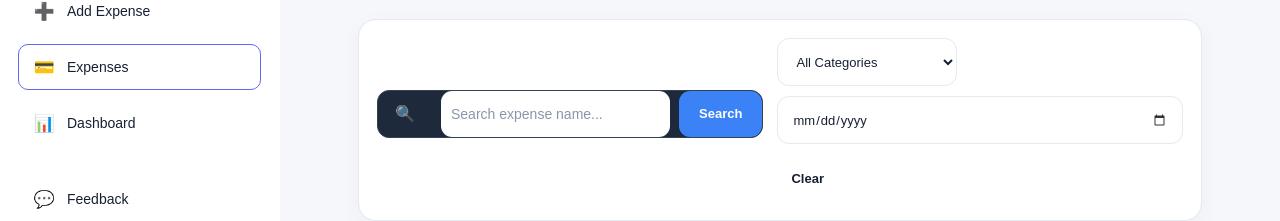
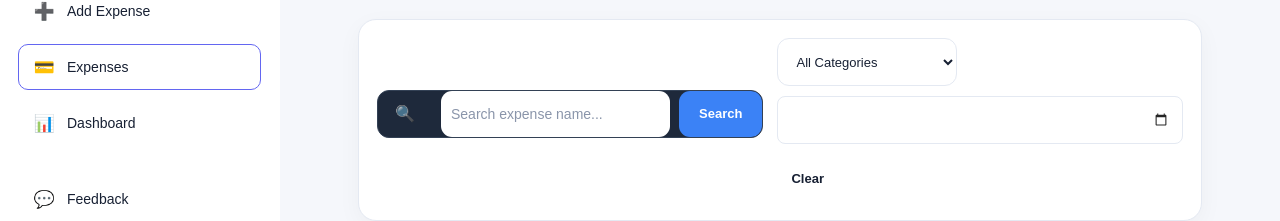
Before and after one commit to gitanasshaikh/tracktally-frontend, a React (Vite) app: page /expenses in a window 1280 px wide. Shown: the part 210-431 px from the top of the page. Built offline with nearby package versions, Linux system fonts and the light colour scheme; no server answers.

Commit message:
Fix expense list date filter UI

```diff
--- a/src/components/ExpenseList.jsx
+++ b/src/components/ExpenseList.jsx
@@ -455,7 +455,9 @@ function ExpenseList({ onEdit }) {
     return (
         <div className="expense-list-page">
 
-            {/* HEADER */}
+            {/* ========================================
+                HEADER
+            ======================================== */}
 
             <div className="expense-list-header">
 
@@ -486,7 +488,9 @@ function ExpenseList({ onEdit }) {
 
             </div>
 
-            {/* SEARCH + FILTERS */}
+            {/* ========================================
+                SEARCH + FILTERS
+            ======================================== */}
 
             <div className="expense-controls">
 
@@ -522,6 +526,10 @@ function ExpenseList({ onEdit }) {
 
                 <div className="expense-filters">
 
+                    {/* ========================================
+                        CATEGORY FILTER
+                    ======================================== */}
+
                     <select
                         value={category}
                         onChange={(e) =>
@@ -551,50 +559,36 @@ function ExpenseList({ onEdit }) {
                         </option>
                     </select>
 
-                    {/* DATE FILTER */}
-                    <div
-                        style={{
-                            position: "relative",
-                            width: "100%"
-                        }}
-                    >
+                 {/* ========================================
+                     DATE FILTER
+                 ======================================== */}
+
+                 <div className="expense-date-filter">
+
+                     {/* Custom date label */}
                      {!date && (
-                            <span
-                                style={{
-                                    position: "absolute",
-                                    left: "14px",
-                                    top: "50%",
-                                    transform:
-                                        "translateY(-50%)",
-                                    color: "#9ca3af",
-                                    fontSize: "14px",
-                                    pointerEvents: "none",
-                                    zIndex: 1
-                                }}
-                            >
-                                DD-MM-YYYY
+                         <span className="expense-date-label">
+                             Select date
                          </span>
                      )}
 
+                     {/* Date input */}
                      <input
                          type="date"
                          value={date}
                          onChange={(e) =>
-                                filterByDate(
-                                    e.target.value
-                                )
+                             filterByDate(e.target.value)
                          }
-                            style={{
-                                color: "#ffffff",
-                                colorScheme: "dark",
-                                width: "100%",
-                                position: "relative",
-                                zIndex: 2,
-                                backgroundColor:
-                                    "transparent"
-                            }}
+                         className={`expense-date-input ${
+                             date ? "has-date" : ""
+                         }`}
                      />
+
                  </div>
+
+                    {/* ========================================
+                        CLEAR BUTTON
+                    ======================================== */}
 
                     <button
                         className="clear-filter-button"
@@ -607,7 +601,9 @@ function ExpenseList({ onEdit }) {
 
             </div>
 
-            {/* ERROR */}
+            {/* ========================================
+                ERROR
+            ======================================== */}
 
             {error && (
                 <div className="expense-error">
@@ -615,7 +611,9 @@ function ExpenseList({ onEdit }) {
                 </div>
             )}
 
-            {/* CONTENT */}
+            {/* ========================================
+                CONTENT
+            ======================================== */}
 
             <div className="expense-table-card">
 
@@ -803,7 +801,9 @@ function ExpenseList({ onEdit }) {
 
             </div>
 
-            {/* EXPORT SECTION */}
+            {/* ========================================
+                EXPORT SECTION
+            ======================================== */}
 
             <div className="expense-export-section">
 
@@ -835,7 +835,9 @@ function ExpenseList({ onEdit }) {
 
             </div>
 
-            {/* EXPORT MODAL */}
+            {/* ========================================
+                EXPORT MODAL
+            ======================================== */}
 
             {exportModalOpen && (
 
@@ -1273,7 +1275,9 @@ function ExpenseList({ onEdit }) {
 
             )}
 
-            {/* DELETE CONFIRMATION MODAL */}
+            {/* ========================================
+                DELETE CONFIRMATION MODAL
+            ======================================== */}
 
             {deleteModalOpen && (
 
```
Also changed, not shown: src/styles/App.css. Lines whose indentation alone changed are shown as unchanged.
